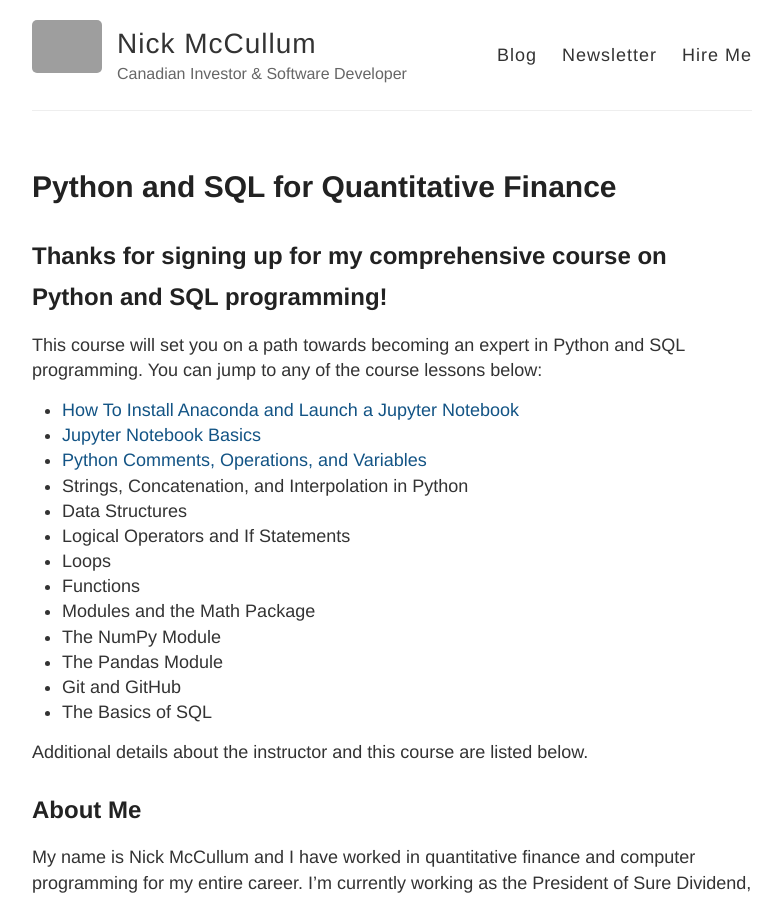
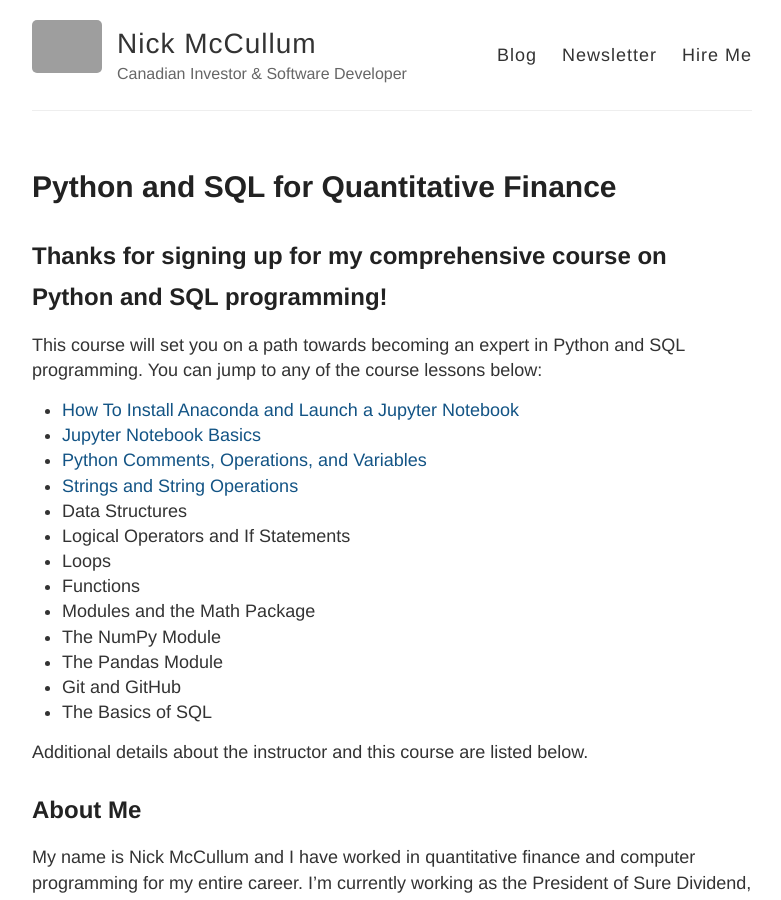
Before and after one commit to rosyberti/website, a Jekyll site: the page built from python-course/index.md, in a window 1280 px wide and 900 px high. Shown: the whole window, without its empty margins (248-1029 px from the left). Built offline with Jekyll 4.4.1, drawn with Linux system fonts in a browser that asks for light colours; grey boxes are pictures that could not be loaded.

Commit message:
added lesson on strings

```diff
--- a/python-course/index.md
+++ b/python-course/index.md
@@ -11,7 +11,7 @@ This course will set you on a path towards becoming an expert in Python and SQL
 * [How To Install Anaconda and Launch a Jupyter Notebook]({{ site.baseurl }}/python-course/how-to-install-anaconda/)
 * [Jupyter Notebook Basics]({{ site.baseurl }}/python-course/jupyter-notebook-basics/)
 * [Python Comments, Operations, and Variables]({{ site.baseurl }}/python-course/python-comments-operations-variables/)
-* Strings, Concatenation, and Interpolation in Python
+* [Strings and String Operations]({{ site.baseurl }}/python-course/strings/)
 * Data Structures
 * Logical Operators and If Statements
 * Loops
```
